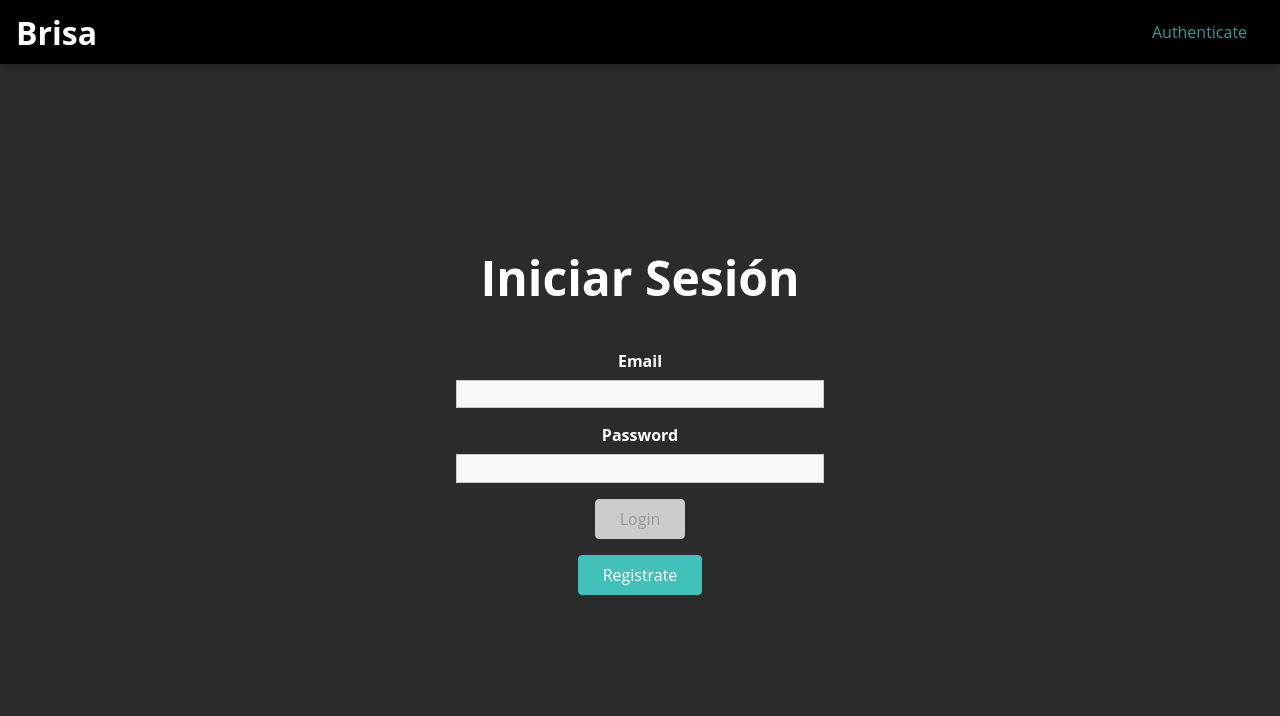
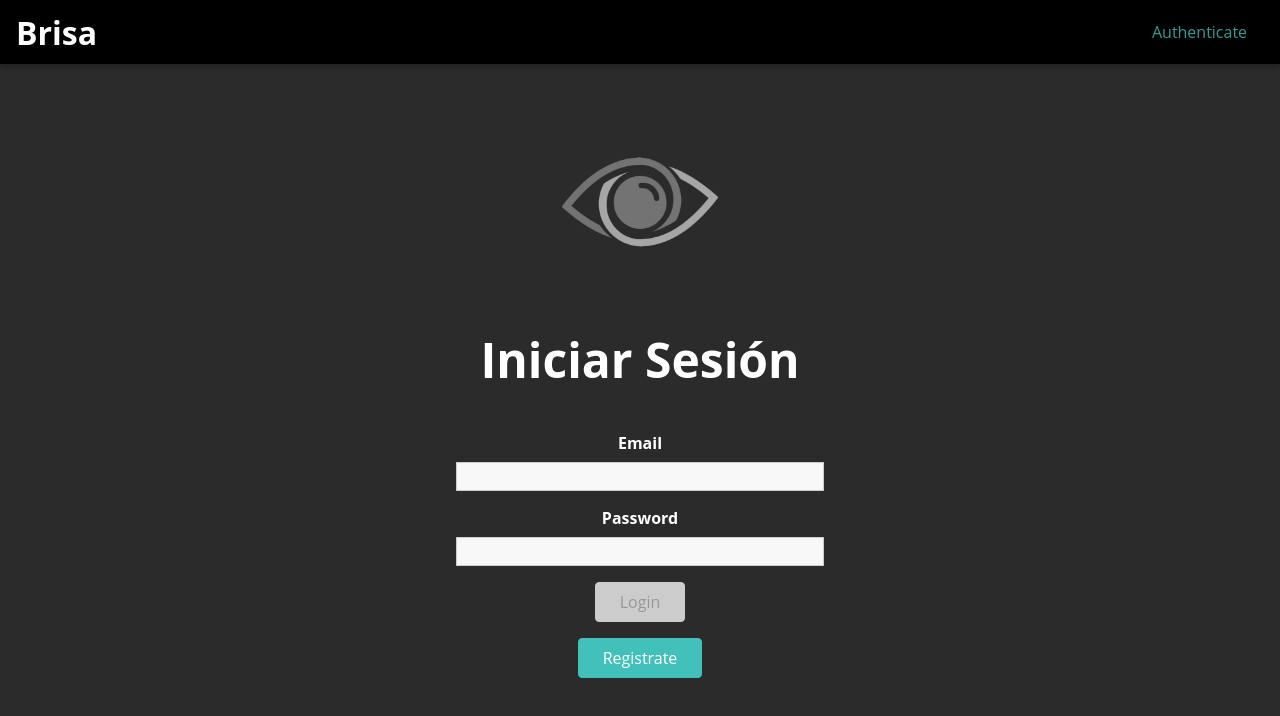
Before and after one commit to francodiiorio/Retina-Diagnosis-AI, a React (Vite) app: page /auth in a window 1280 px wide. Shown: the top 716 px of the page. Built offline with nearby package versions, Linux system fonts and the light colour scheme.

Commit message:
estetica del login

```diff
--- a/src/Home/pages/Home/Home.jsx
+++ b/src/Home/pages/Home/Home.jsx
@@ -16,8 +16,8 @@ function Home() {
         <div className={styles.cardContainer}>
             <Card className={styles.card}>
             <p className={styles.cardTitle}>Tu información</p>
-            <p>nombre: {auth.username}</p>
-            <p>correo: {auth.email}</p>
+            <p>Nombre: {auth.username}</p>
+            <p>Correo: {auth.email}</p>
             </Card>
             <Link to="/diagnosis" className={styles.unstyledLink}>
             <Card className={styles.card}>
--- a/src/Shared/components/Navigation/MainNavigation/MainNavigation.css
+++ b/src/Shared/components/Navigation/MainNavigation/MainNavigation.css
@@ -34,6 +34,10 @@
     height: 100%;
   }
 
+  .img_header{
+    height: 50px;
+  }
+
   @media (min-width: 768px) {
     .main-navigation__menu-btn {
       display: none;
--- a/src/Shared/components/Navigation/MainNavigation/MainNavigation.jsx
+++ b/src/Shared/components/Navigation/MainNavigation/MainNavigation.jsx
@@ -34,7 +34,7 @@ const MainNavigation = props => {
         <h1 className="main-navigation__title">
           <Link to="/">Brisa</Link>
         </h1>
-        <nav className="main-navigation__header-nav">
+        <nav className="/main-navigation__header-nav">
           <NavLinks />
         </nav>
       </MainHeader>
--- a/src/auth/pages/Auth/Auth.jsx
+++ b/src/auth/pages/Auth/Auth.jsx
@@ -122,6 +122,7 @@ const Auth = () => {
       <ErrorModal error={error} onClear={clearError} />
       <Card className={styles.authentication}>
         {isLoading && <LoadingSpinner asOverlay />}
+        <img className={styles.imgAuth} src="logoTransparente.png" alt="preview" />
         <h2 className={styles.card__title}>
           {isLogin ? "Iniciar Sesión" : "Regístrate"}
         </h2>
--- a/src/auth/pages/Auth/Auth.module.css
+++ b/src/auth/pages/Auth/Auth.module.css
@@ -23,3 +23,7 @@
 .card__title{
   font-size: 3rem;
 }
+
+.imgAuth{
+  width: 10rem;
+}
```
Also changed, not shown: public/logoTransparente.png (added).
